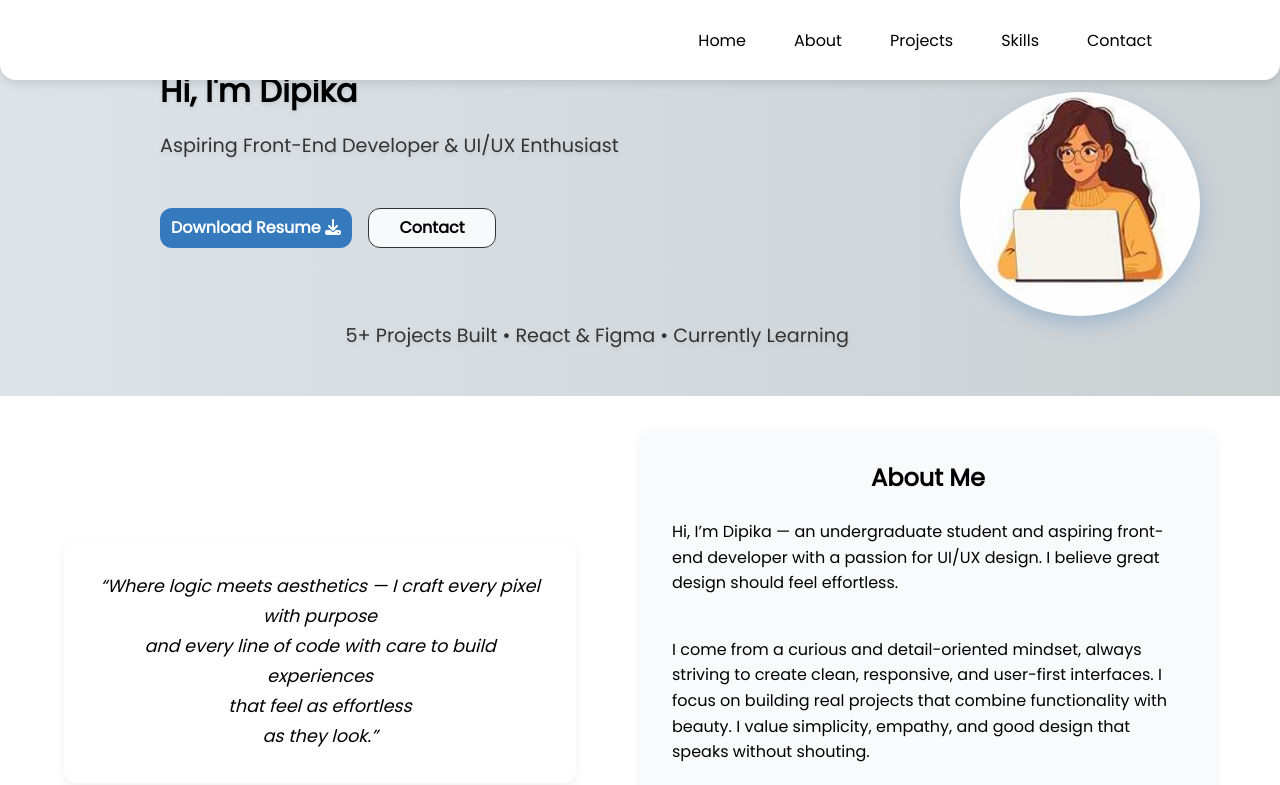
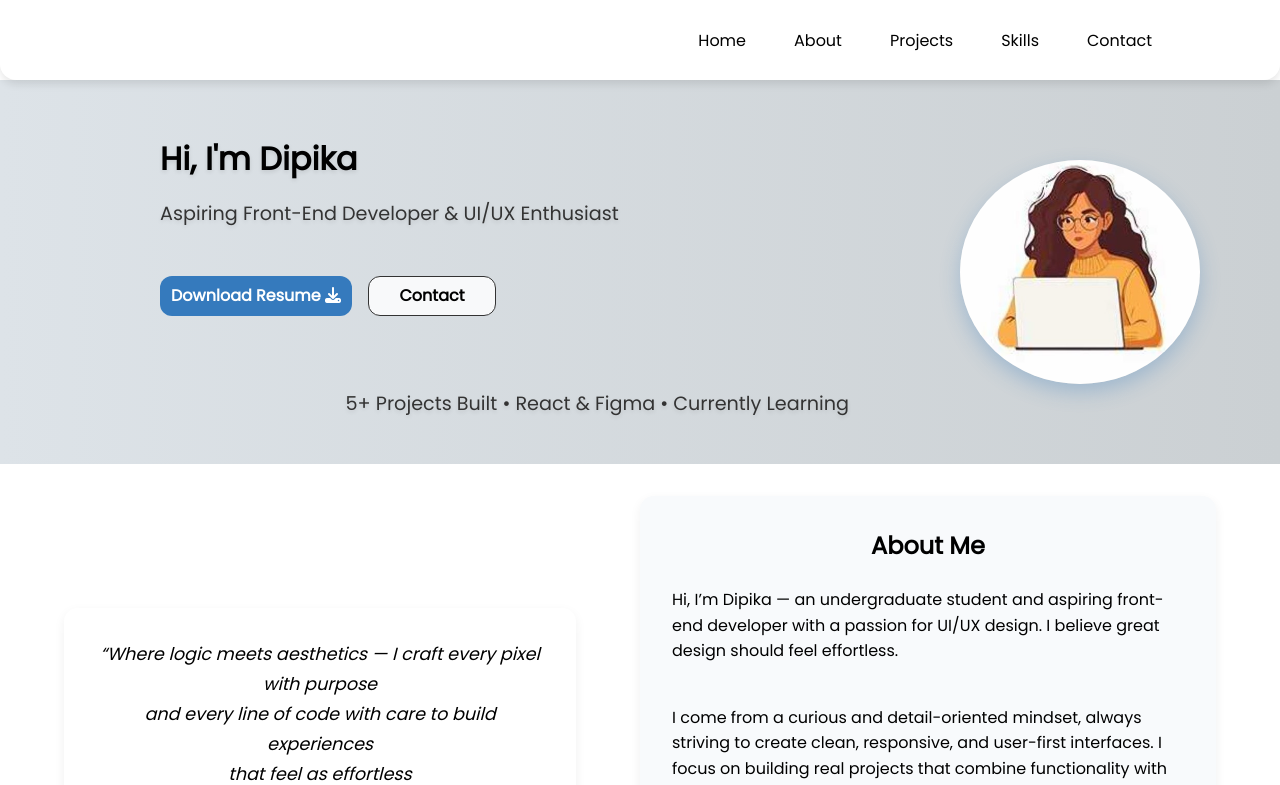
Before and after one commit to dipika-maharjan/dipika-portfolio, a React (Vite) app: page / in a window 1280 px wide. Shown: the top 785 px of the page. Built offline with nearby package versions, Linux system fonts and the light colour scheme; some icons are missing.

Commit message:
navigation updated

```diff
--- a/src/components/HeroSection.jsx
+++ b/src/components/HeroSection.jsx
@@ -16,8 +16,15 @@ export default function HeroSection(){
         <p>Aspiring Front-End Developer & UI/UX Enthusiast</p>
 
         <div className="hero-button">
-          <button className='download-btn'>Download Resume <i class="fa-solid fa-download"></i></button>
-          <button className='contact-btn'>Contact</button>
+          <a href="/Dipika-Resume.pdf" download>
+            <button className="download-btn">
+              Download Resume <i className="fa-solid fa-download"></i>
+            </button>
+          </a>
+
+          <a href="#contact">
+            <button className="contact-btn">Contact</button>
+          </a>
         </div>
 
         {/* <Button variant="contained" endIcon={<FileDownloadIcon />} href='/assets/Resume.pdf'>Download Resume</Button>
@@ -30,15 +37,15 @@ export default function HeroSection(){
 
         <div className='hero-icon-wrapper'>
           <div className='hero-icon'>
-            <a href="mailto:maharjandipika49@gmail.com" target="_blank" rel="email">
+            <a href="mailto:maharjandipika49@gmail.com" target="_blank" rel="noopener noreferrer">
               <EmailIcon fontSize="large" />
             </a>
 
-            <a href="https://github.com/dipika-maharjan" target="_blank" rel="github">
+            <a href="https://github.com/dipika-maharjan" target="_blank" rel="noopener noreferrer">  {/* Use rel="noopener noreferrer" for security when using target="_blank" // - "noopener" prevents access to window.opener (protects your site) // - "noreferrer" hides the referrer info from the new tab */}
               <GitHubIcon fontSize="large" />
             </a>
 
-            <a href="https://www.linkedin.com/in/dipika-maharjan-50b019291/" target="_blank" rel="linkedin">
+            <a href="https://www.linkedin.com/in/dipika-maharjan-50b019291/" target="_blank" rel="noopener noreferrer">
               <LinkedInIcon fontSize="large" />
             </a>
           </div>
--- a/src/styles/HeroSection.css
+++ b/src/styles/HeroSection.css
@@ -10,7 +10,7 @@
 .hero-section {
   height: 24rem;
   width: 100%;
-  margin-top: 0.75rem;
+  margin-top: 5rem;
   background: linear-gradient(90deg, #DDE3E8 0%, #CBD0D3 100%);
   text-shadow: 0 2px 4px rgba(0, 0, 0, 0.1);
   position: relative;
```
